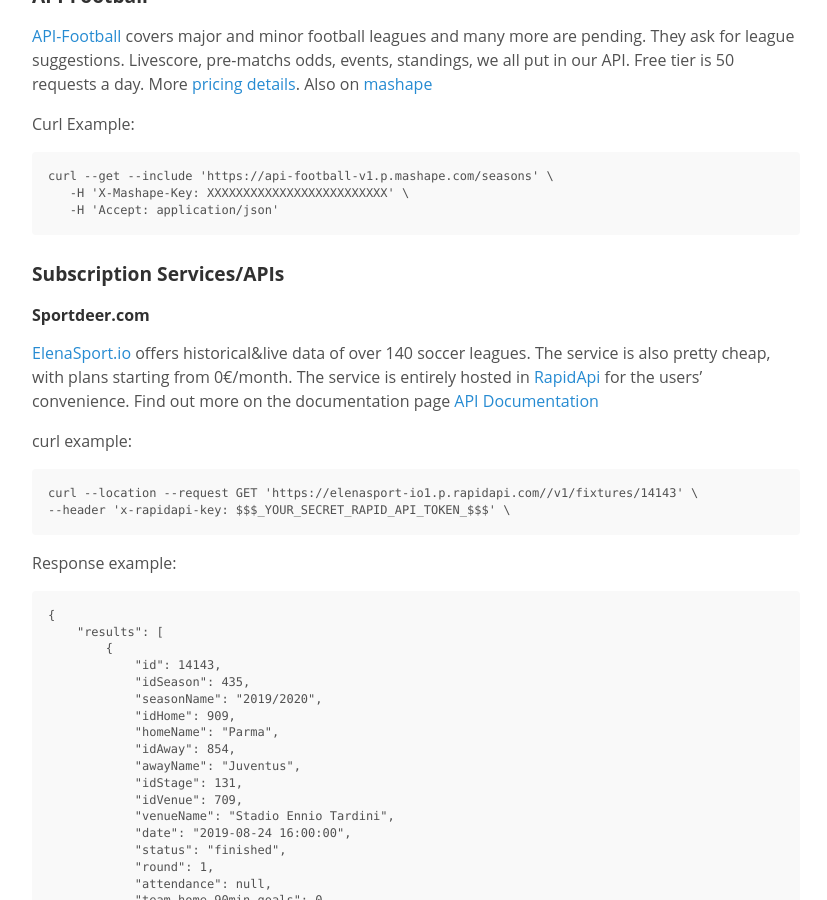
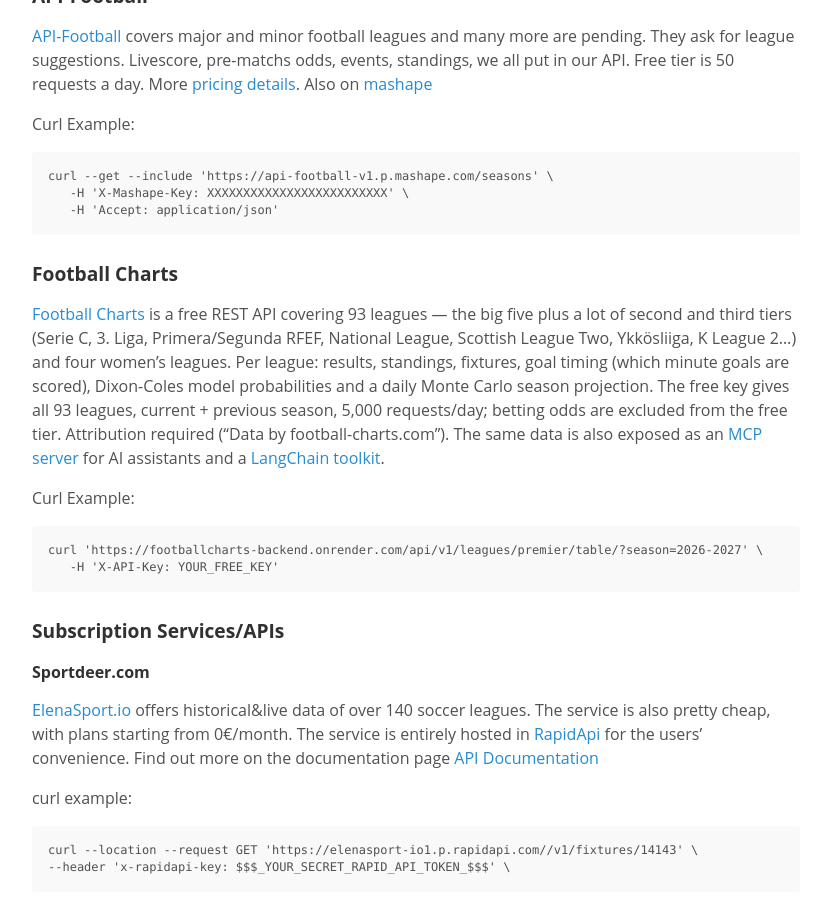
Before and after one commit to jokecamp/jokecamp.com, a Jekyll site: the page built from _posts/2014-03-08-guide-to-football-and-soccer-data-and-apis.markdown, in a window 1280 px wide and 900 px high, scrolled down 5162 px. Shown: the whole window, without its empty margins (224-1051 px from the left). Built offline with Jekyll 4.4.1, drawn with Linux system fonts in a browser that asks for light colours.

Commit message:
Add Football Charts free API (93 leagues, goal timing, MCP) (#37)

````diff
--- a/_posts/2014-03-08-guide-to-football-and-soccer-data-and-apis.markdown
+++ b/_posts/2014-03-08-guide-to-football-and-soccer-data-and-apis.markdown
@@ -246,6 +246,17 @@ Curl Example:
 curl --get --include 'https://api-football-v1.p.mashape.com/seasons' \
    -H 'X-Mashape-Key: XXXXXXXXXXXXXXXXXXXXXXXXX' \
    -H 'Accept: application/json'
+```
+
+### Football Charts
+
+[Football Charts](https://www.football-charts.com/developers) is a free REST API covering 93 leagues — the big five plus a lot of second and third tiers (Serie C, 3. Liga, Primera/Segunda RFEF, National League, Scottish League Two, Ykkösliiga, K League 2…) and four women's leagues. Per league: results, standings, fixtures, goal timing (which minute goals are scored), Dixon-Coles model probabilities and a daily Monte Carlo season projection. The free key gives all 93 leagues, current + previous season, 5,000 requests/day; betting odds are excluded from the free tier. Attribution required ("Data by football-charts.com"). The same data is also exposed as an [MCP server](https://github.com/ddevetak/footballcharts-mcp) for AI assistants and a [LangChain toolkit](https://pypi.org/project/langchain-footballcharts/).
+
+Curl Example:
+
+```
+curl 'https://footballcharts-backend.onrender.com/api/v1/leagues/premier/table/?season=2026-2027' \
+   -H 'X-API-Key: YOUR_FREE_KEY'
 ```
 
 <a name="commerical"></a>
````
